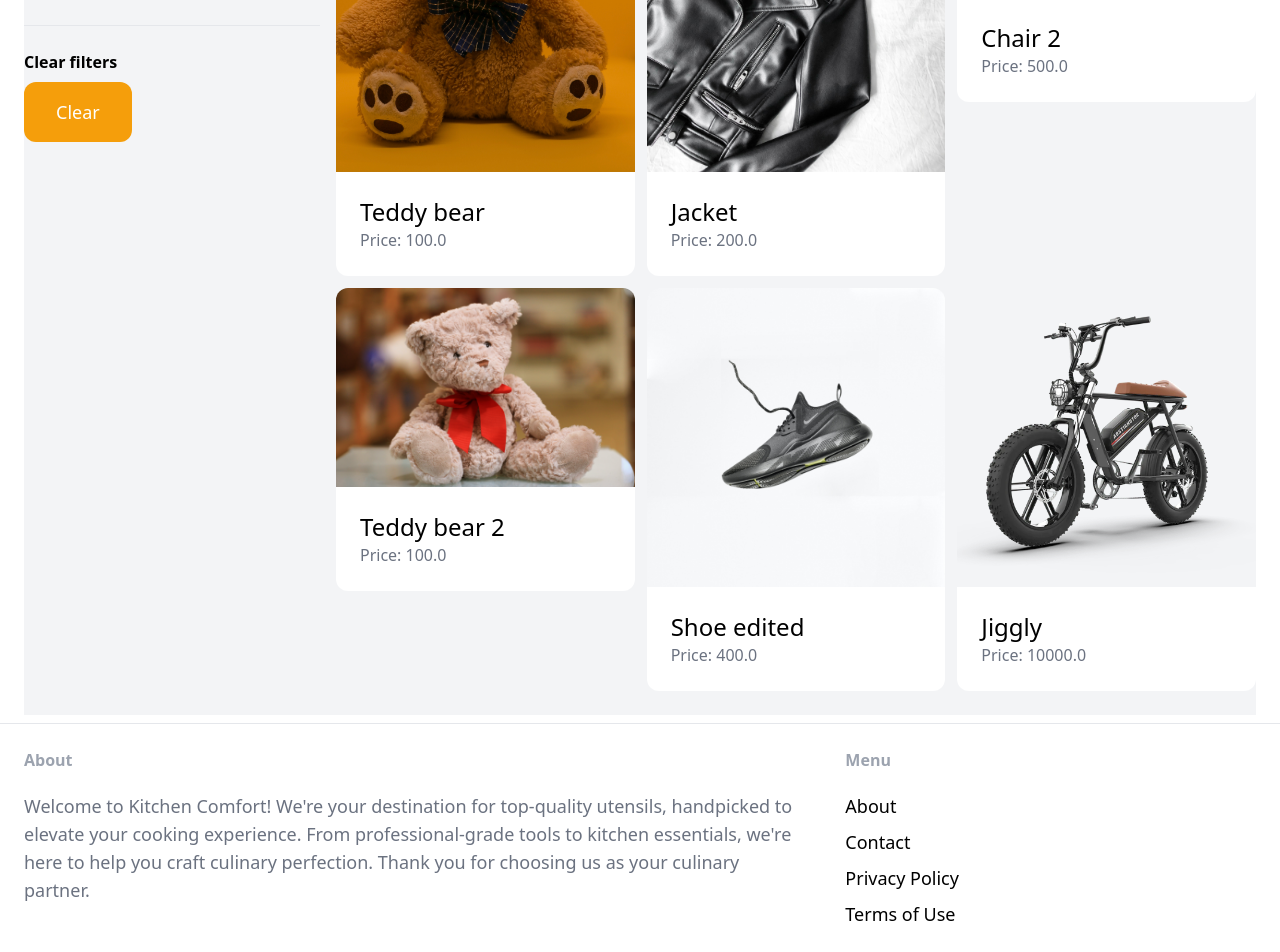
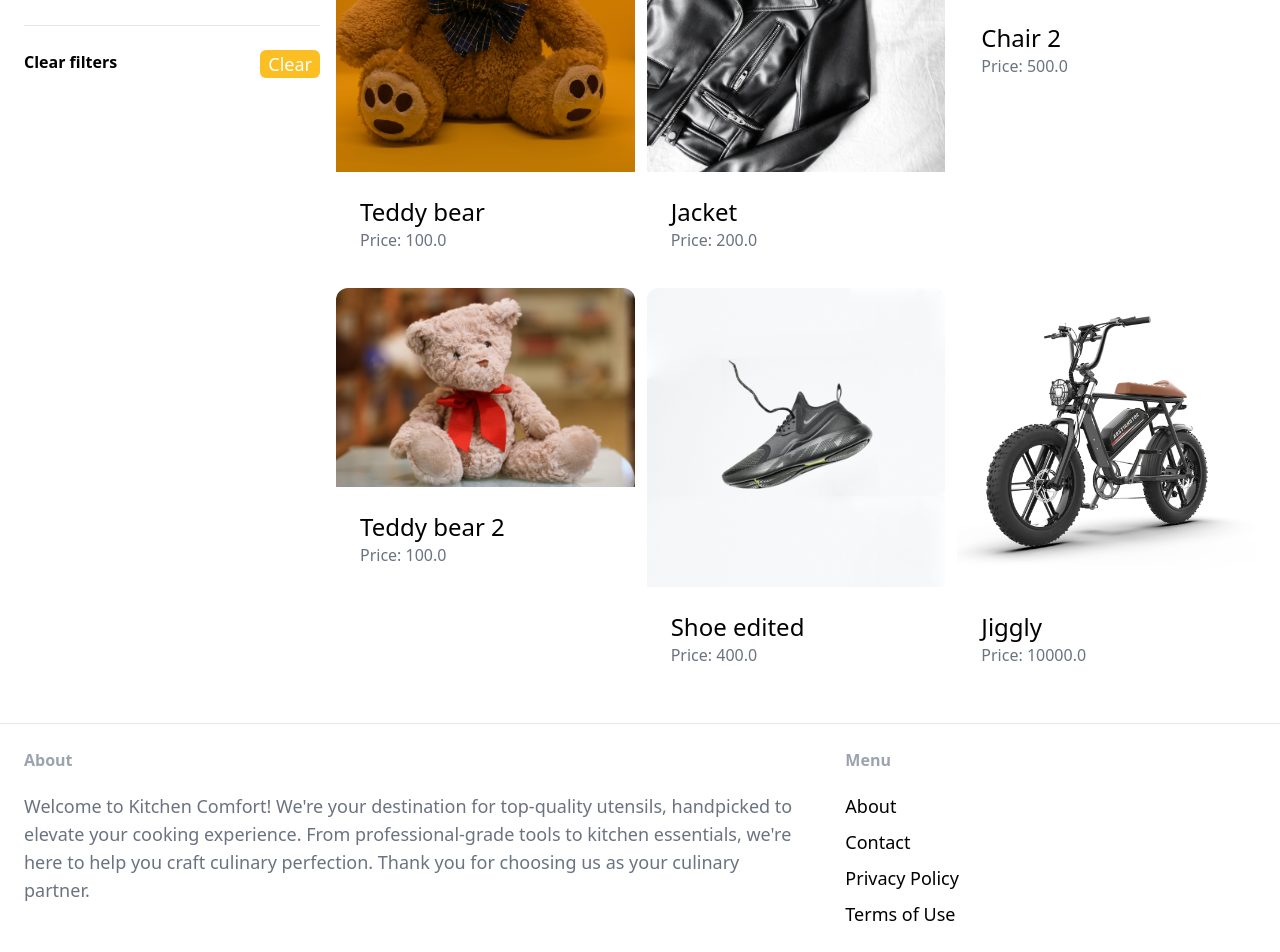
Before and after one commit to mrrmartin01/kitchen_haven, a Django app: page /items/ in a window 1280 px wide. Shown: the part 298-1250 px from the top of the page. Run offline with Django 4.2, Linux system fonts and the light colour scheme; data comes from the database, SQL or seed files in the repository.

Commit message:
form made responsive

```diff
--- a/item/templates/item/items.html
+++ b/item/templates/item/items.html
@@ -1,44 +1,60 @@
-{% extends 'core/base.html' %}
-
-{% block title %} Items{% endblock %}
-
-{% block content %}
-    <div class="pb-6 grid grid-cols-4 gap-4 bg-gray-100">
+{% extends 'core/base.html' %} {% block title %} Categories{% endblock %} {% block content %}
+<div class="pb-6 grid grid-cols-1 md:grid-cols-4 gap-4 bg-white">
   <div class="col-span-1">
     <form method="get" action="{% url 'item:items' %}" class="flex gap-2">
-                <input name="query" class="w-full py-1 px-0.5 border rounded-r-md" type="text" value="{{ query }}" placeholder="Find a bike, a chair or a car...">
+      <input
+        name="query"
+        class="w-full py-1 px-0.5 border focus:outline-none rounded-md"
+        type="text"
+        value="{{ query }}"
+        placeholder="Find a bike, a chair or a car..."
+      />
 
-                <button class=" px-2 text-lg bg-blue-500 text-black rounded-md">Search</button>
+      <button class="px-2 text-lg bg-yellow-300 text-white rounded-md">
+        Search
+      </button>
     </form>
 
-            <hr class="my-6">
+    <hr class="my-6" />
 
     <p class="font-semibold">Categories</p>
 
     <ul>
       {% for category in categories %}
-                    <li class="py-2 px-2 rounded-xl{% if category.id == category_id %} bg-gray-200{% endif %}">
-                        <a href="{% url 'item:items' %}?query={{ query }}&category={{ category.id }}">{{ category.name }}</a>
+      <li
+        class="py-2 text-gray-500 px-2 rounded-md{% if category.id == category_id %} bg-gray-200 text-gray-700{% endif %}"
+      >
+        <a
+          href="{% url 'item:items' %}?query={{ query }}&category={{ category.id }}"
+          >{{ category.name }}</a
+        >
       </li>
       {% endfor %}
     </ul>
 
-            <hr class="my-6">
+    <hr class="my-6" />
 
+    <div class="flex justify-between">
       <p class="font-semibold">Clear filters</p>
-
       <ul>
-                <li><a href="{% url 'item:items' %}" class="mt-2 py-4 px-8 inline-block bg-yellow-500 text-lg rounded-xl text-white">Clear</a></li>
+        <li>
+          <a
+            href="{% url 'item:items' %}"
+            class="px-2 inline-block bg-yellow-400 text-lg rounded-md text-white"
+            >Clear</a
+          >
+        </li>
       </ul>
+    </div>
   </div>
 
   <div class="col-span-3">
-            <div class="grid grid-cols-3 gap-3">
+    <div class="grid grid-cols-1 md:grid-cols-3 gap-3">
       {% for item in items %}
       <div>
         <a href="{% url 'item:detail' item.id %}">
           <div>
-                                <img src="{{ item.image.url }}" class="rounded-t-xl">
+            <img src="{{ item.image.url }}" class="rounded-t-xl" />
           </div>
 
           <div class="p-6 bg-white rounded-b-xl">
```
Lines whose indentation alone changed are shown as unchanged.
